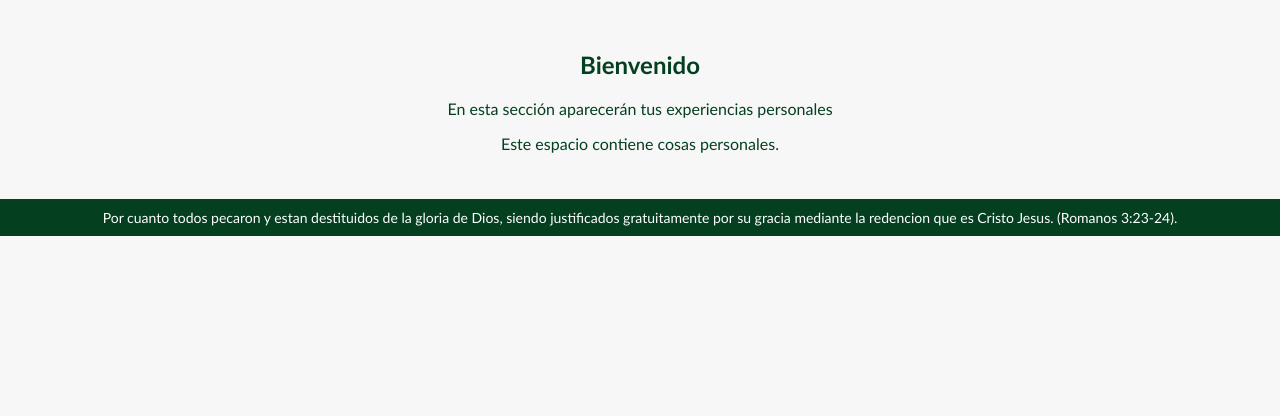
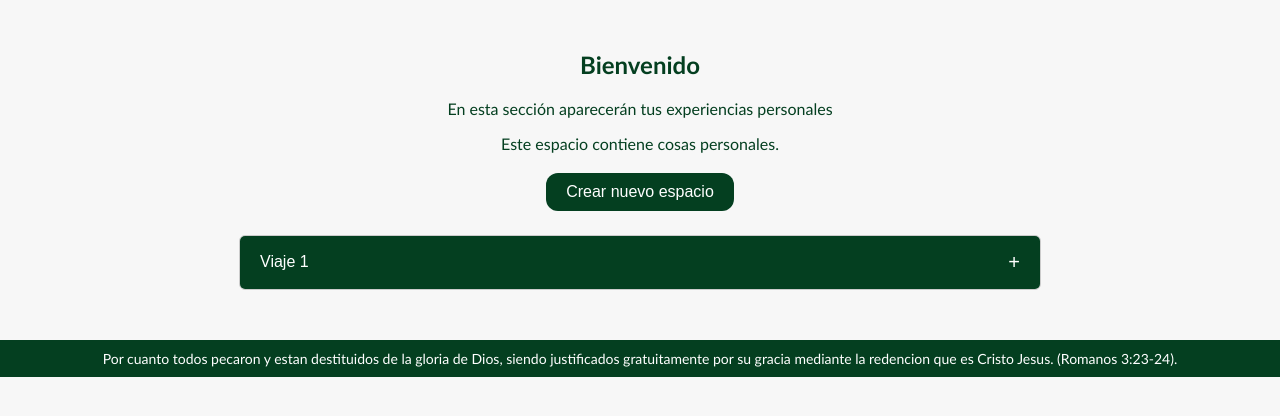
Before and after one commit to luisgalvanp1996-source/404SEVERWEBPAGE, a Flask app: page /personal/ in a window 1280 px wide. Shown: the part 132-548 px from the top of the page. Run offline with Flask 3, Linux system fonts and the light colour scheme; parts of the project's set-up code (start-up, migrations or seed data) failed here and were passed over.

Commit message:
Implement collapsible sections in personal module with styled headers and icons

```diff
--- a/static/js/personal.js
+++ b/static/js/personal.js
@@ -0,0 +1,14 @@
+document.addEventListener("DOMContentLoaded", function () {
+  const bandas = document.querySelectorAll(".banda");
+
+  bandas.forEach(banda => {
+    const header = banda.querySelector(".banda-header");
+    const icon = banda.querySelector(".icon");
+
+    header.addEventListener("click", () => {
+      const abierta = banda.classList.toggle("active");
+
+      icon.textContent = abierta ? "−" : "+";
+    });
+  });
+});
--- a/static/stylespersonal.css
+++ b/static/stylespersonal.css
@@ -0,0 +1,73 @@
+/* Estilos para el módulo personal que no son globales*/
+
+  /* Estilo para banda de viajes */
+  .banda {
+  width: 100%;
+  max-width: 800px;
+  margin: 20px auto;
+  border: 1px solid #ccc;
+  border-radius: 6px;
+  overflow: hidden;
+  background-color: #f9f9f9;
+}
+
+/* Header */
+.banda-header {
+  width: 100%;
+  padding: 15px 20px;
+  background-color: oklch(32.385% 0.07886 153.845);
+  color: #fff;
+  font-size: 16px;
+  border: none;
+  cursor: pointer;
+
+  display: flex;
+  justify-content: space-between;
+  align-items: center;
+}
+
+.banda-header:hover {
+  background-color: oklch(32.385% 0.07886 153.845);
+}
+
+/* Icono */
+.banda-header .icon {
+  font-size: 20px;
+  transition: transform 0.3s ease;
+}
+
+/* Contenido */
+.banda-content {
+  max-height: 0;
+  overflow: hidden;
+  transition: max-height 0.3s ease;
+  padding: 0 20px;
+  background-color: #fff;
+}
+
+/* Contenido activo */
+.banda.active .banda-content {
+  max-height: max-content; /* Ajusta si tu contenido es grande */
+  padding: 20px;
+}
+
+/* Rotación del icono */
+
+
+
+  /* Estilos para slideshow */
+
+  /*Botones*/
+    .Button1 {
+        background-color: oklch(32.385% 0.07886 153.845);
+        border: none;
+        color: white;
+        padding: 10px 20px;
+        text-align: center;
+        text-decoration: none;
+        display: inline-block;
+        font-size: 16px;
+        margin: 4px 2px;
+        cursor: pointer;
+        border-radius: 12px;
+    }
--- a/templates/personal/index.html
+++ b/templates/personal/index.html
@@ -25,9 +25,25 @@
   <h2>Bienvenido </h2>
   <p>En esta sección aparecerán tus experiencias personales</p>
   <p>Este espacio contiene cosas personales.</p>
-   <section id="experiencias">
+   <section id="personal experiencias">
+    <button class= "Button1" id="crear-espacio-btn">Crear nuevo espacio</button>
+   </section>
 
-   </section>
+   <!-- Banda desplegable de ejemplo -->
+   <section class="banda">
+    <button class="banda-header">
+     <span>Viaje 1</span>
+     <span class="icon">+</span>
+    </button>
+
+  <div class="banda-content">
+    <p>
+      Este es el contenido desplegable.
+      Aquí puedes poner texto, imágenes, formularios o cualquier HTML.
+    </p>
+  </div>
+</section>
+
 
 
 
```
Also changed, not shown: templates/personal/img1.jpg (deleted), templates/personal/img2.jpg (deleted), templates/personal/img3.jpg (deleted).
